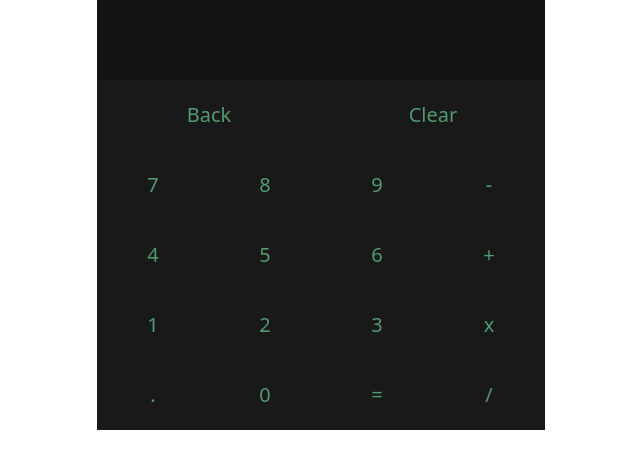
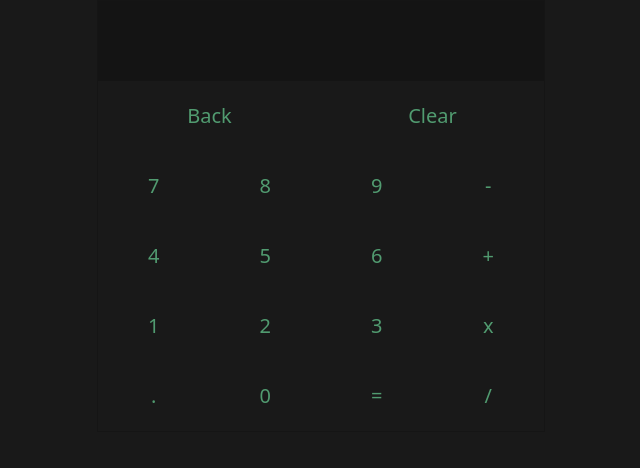
Before and after one commit to LybaaT/notion-calculator-dark, a plain HTML site: page index.html in a window 1280 px wide. Shown: the whole page, without its empty margins (319-959 px from the left). Drawn offline with nearby package versions, Linux system fonts and the light colour scheme.

Commit message:
Update index.html

```diff
--- a/index.html
+++ b/index.html
@@ -10,12 +10,13 @@
         body {
             margin: 0;
             padding: 0;
-
+            background-color: #191919;
         }
         .container {
             text-align: center;
             width: 35vw;
             background-color: #141414;
+            border:#151515 solid 1px;
         }
         .col-md-3 {
             padding: 0;
```
